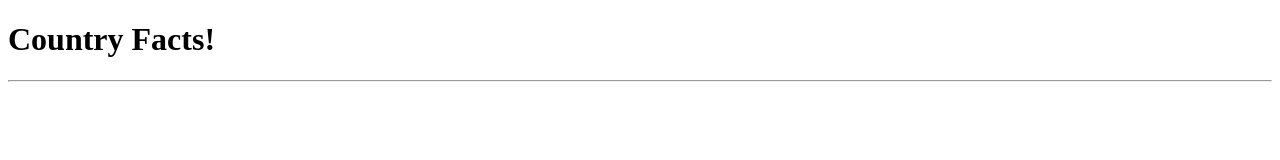
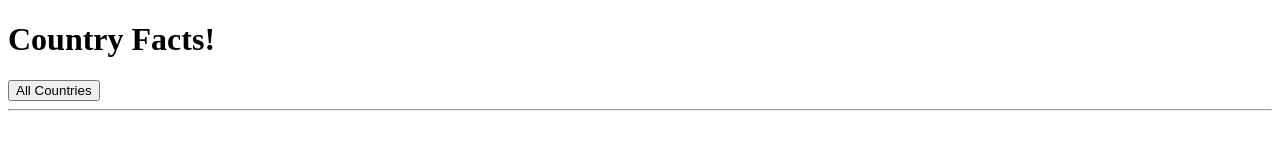
Before and after one commit to xiaochenx/project-1-country-facts, a plain HTML site: page index.html in a window 1280 px wide. Drawn offline with Linux system fonts and the light colour scheme; no server answers.

Commit message:
added a button in html

```diff
--- a/index.html
+++ b/index.html
@@ -10,6 +10,7 @@
 </head>
 <body>
     <h1>Country Facts!</h1>
+    <button id="countries">All Countries</button>
     <hr>
     <br>
     <main>
--- a/src/index.js
+++ b/src/index.js
@@ -2,7 +2,10 @@ const BASE_URL = "https://restcountries.eu/rest/v2";
 
 document.addEventListener("DOMContentLoaded", () => {
     getCountries()
+
 })
+
+
 
 function getCountries(){
     let ul = document.getElementById("country-list")
@@ -12,6 +15,7 @@ function getCountries(){
     .then(data => {
         console.log(data)
         data.map(country => {
+            console.log(country)
             ul.innerHTML += `
             <li><a href="#" data-name="${country.name}">${country.name}</a></li>
             `
```
